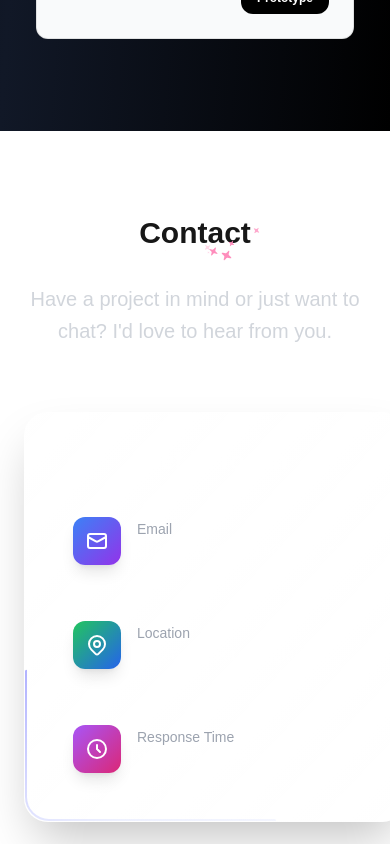
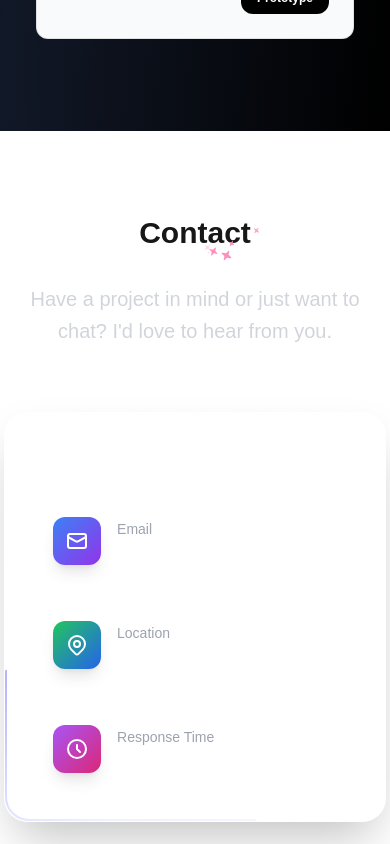
Before and after one commit to ShohorabHShawon/Portfolio-Next.Js, a Next.js app: page / in a window 390 px wide. Shown: the part 9060-9904 px from the top of the page. Built offline with nearby package versions, Linux system fonts and the light colour scheme.

Commit message:
Update Contact component layout for improved responsiveness and alignment

```diff
--- a/components/Contact.jsx
+++ b/components/Contact.jsx
@@ -97,8 +97,8 @@ export function Contact() {
         </motion.div>
       )}
 
-      <div className="items-center">
-        <div className="max-w-6xl mx-auto text-center px-6 py-16">
+      <div className="flex justify-center items-center w-full">
+        <div className="max-w-6xl w-full mx-auto text-center px-2 sm:px-6 py-16">
           {/* Header */}
           <div className="mb-8">
             <SparklesText text="Contact" />
@@ -116,7 +116,7 @@ export function Contact() {
             </p>
           </motion.div>
 
-          <div className="grid lg:grid-cols-2 gap-12 items-stretch">
+          <div className="grid lg:grid-cols-2 gap-12 items-stretch justify-center mx-auto max-w-3xl lg:max-w-none">
             {/* Contact Info */}
             <motion.div
               initial={{ opacity: 0, x: -50 }}
```
